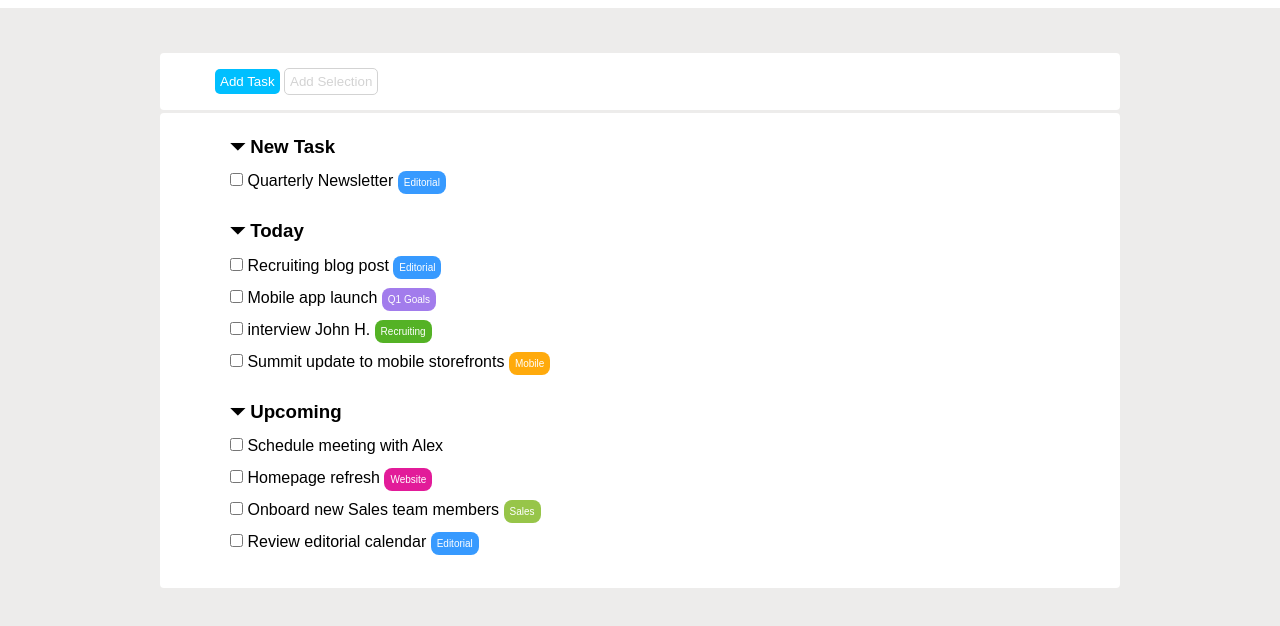
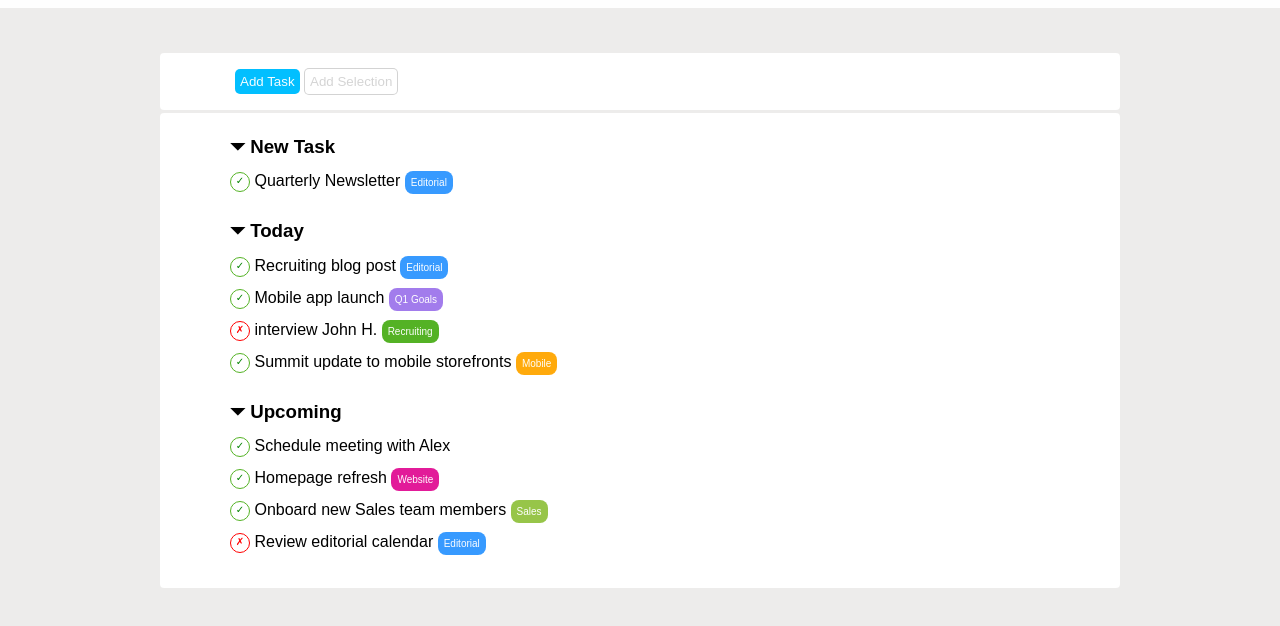
Before and after one commit to federicahu99/html-css-toboolist, a plain HTML site: page index.html in a window 1280 px wide. Shown: the part 72-698 px from the top of the page. Drawn offline with Linux system fonts and the light colour scheme.

Commit message:
corrected in class

```diff
--- a/css/style.css
+++ b/css/style.css
@@ -14,7 +14,7 @@ header{
     height: 80px;;
     padding: 1.5% 1.5%;
     margin-bottom: 45px;
-    background-color: white;
+    background-color: rgba(255, 255, 255, 0.961);
 }
 
 
@@ -35,10 +35,11 @@ body {
     background-color:rgba(217, 215, 214, 0.469);
 }
 
+
 /* primo contenitore */
 .contenitore {
     margin: 3px auto;
-    background-color: white;
+    background-color: rgba(255, 255, 255, 0.98);
     border: none;
     padding: 15px 55px;
     width: 75%;
@@ -46,22 +47,45 @@ body {
 }
 
 #add-task {
-    color: white;
-    background-color: deepskyblue;
+    color: rgba(255, 255, 255, 0.953);
+    background-color: rgba(0, 191, 255, 0.994);
     border: none;
     border-radius: 5px;
     padding: 5px;
+    margin-left: 20px;
 }
 
 #add-selection {
-    color: lightgrey;
-    background-color: white;
-    border: 1px solid lightgrey;
+    color: rgba(211, 211, 211, 0.985);
+    background-color: rgba(255, 255, 255, 0.977);
+    border: 1px solid rgba(211, 211, 211, 0.995);
     border-radius: 5px;
     padding: 5px;
 }
 
 /* contenitore grande */
+
+.checkbox {
+    display: inline-block;
+    height: 20px;
+    width: 20px;
+    border: 1px solid;
+    border-radius: 50%;
+    color: green;
+    text-align: center;
+    font-size: 10px;
+    line-height: 15px;
+    vertical-align: middle;
+}
+
+.done {
+    border-color: rgba(81, 177, 33, 0.98);
+}
+
+.undone {
+    color: red;
+    border-color: rgb (255,0,0, 0.98);
+}
 
 .secondo {
      padding: 15px 70px;
@@ -94,7 +118,7 @@ li {
 .etichetta {
     font-size: 10px;
     border-radius: 8px;
-    color: white;
+    color: rgba(255, 255, 255, 0.985);
     padding: 6px;
 }
 
--- a/index.html
+++ b/index.html
@@ -31,7 +31,8 @@
                     <li id="lista-prima"> <h3>&#9207; New Task</h3>
                         <ul>
                             <li>
-                                <input type="checkbox" class="checkbox"> Quarterly Newsletter
+                                <span class="checkbox done"> &check; </span>
+                                <span> Quarterly Newsletter</span>
                                 <span class="etichetta editorial">Editorial</span>
                             </li>
                         </ul>
@@ -43,19 +44,23 @@
                     <li id="lista-seconda"> <h3>&#9207; Today</h3>
                         <ul>
                             <li>
-                                <input type="checkbox" class="checkbox"> Recruiting blog post
+                                <span class="checkbox done">&check;</span>
+                                <span> Recruiting blog post</span>
                                 <span class="etichetta editorial">Editorial</span>
                             </li>
                             <li>
-                                <input type="checkbox" class="checkbox"> Mobile app launch
+                                <span class="checkbox done"> &check; </span>
+                                <span> Mobile app launch</span>
                                 <span class="etichetta q-one">Q1 Goals</span>
                             </li>
                             <li>
-                                <input type="checkbox" class="checkbox"> interview John H.
+                                <span class="checkbox undone">  &cross;</span>
+                                <span>interview John H.</span>
                                 <span class="etichetta recruiting">Recruiting</span>
                             </li>
                             <li>
-                                <input type="checkbox" class="checkbox"> Summit update to mobile storefronts
+                                <span class="checkbox done">  &check;</span>
+                                <span>Summit update to mobile storefronts</span>
                                 <span class="etichetta mobile">Mobile</span>
                             </li>
                         </ul>
@@ -68,18 +73,22 @@
                     <li id="lista-terza"> <h3>&#9207; Upcoming</h3>
                         <ul>
                             <li>
-                                <input type="checkbox" class="checkbox"> Schedule meeting with Alex
+                                <span class="checkbox done">  &check;</span>
+                                <span>Schedule meeting with Alex</span>
                             </li>
                             <li>
-                                <input type="checkbox" class="checkbox"> Homepage refresh
+                                <span class="checkbox done">  &check; </span>
+                                <span>  Homepage refresh</span>
                                 <span class="etichetta website">Website</span>
                             </li>
                             <li>
-                                <input type="checkbox" class="checkbox"> Onboard new Sales team members
+                                <span class="checkbox done"> &check; </span>
+                                <span>   Onboard new Sales team members </span>
                                 <span class="etichetta sales">Sales</span>
                             </li>
                             <li>
-                                <input type="checkbox" class="checkbox"> Review editorial calendar
+                                <span class="checkbox undone"> &cross; </span>
+                                <span> Review editorial calendar </span>
                                 <span class="etichetta editorial">Editorial</span>
                             </li>
                         </ul>
```
